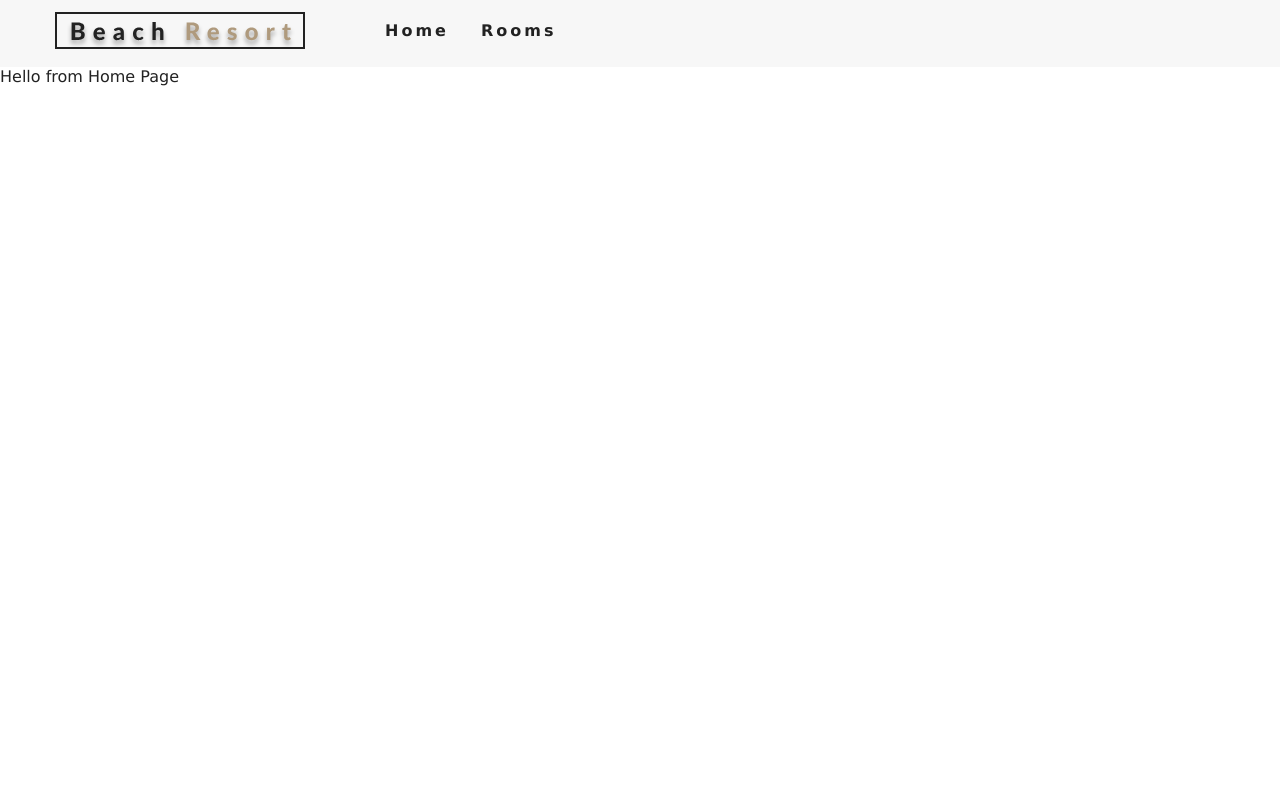
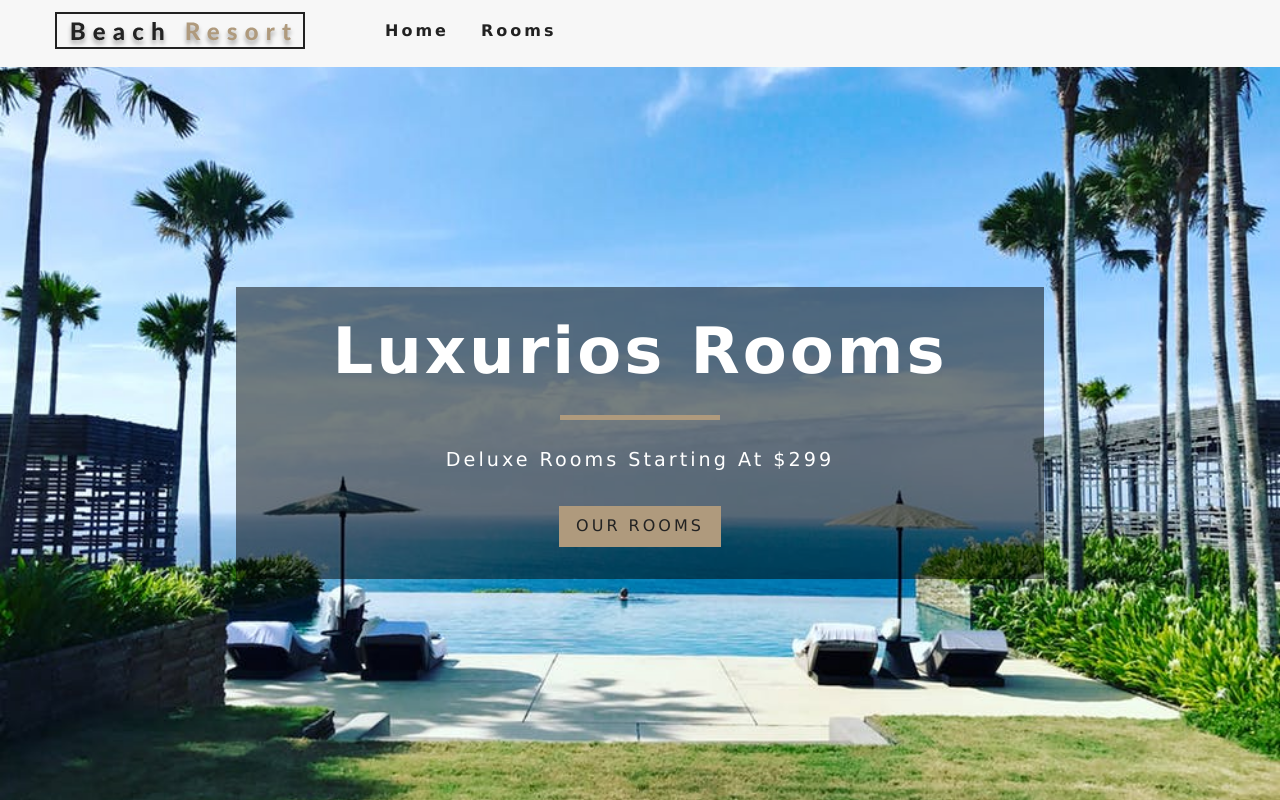
Before and after one commit to Esken1985/beach-resort-react, a React (Create React App) app: page / in a window 1280 px wide. Built offline with nearby package versions, Linux system fonts and the light colour scheme.

Commit message:
creating Hero and Banner components

```diff
--- a/public/index.html
+++ b/public/index.html
@@ -14,7 +14,6 @@
       manifest.json provides metadata used when your web app is installed on a
       user's mobile device or desktop. See https://developers.google.com/web/fundamentals/web-app-manifest/
     -->
-    <link rel="manifest" href="%PUBLIC_URL%/manifest.json" />
     <!--
       Notice the use of %PUBLIC_URL% in the tags above.
       It will be replaced with the URL of the `public` folder during the build.
--- /dev/null
+++ b/src/components/Banner.js
@@ -0,0 +1,14 @@
+import React from 'react'
+
+const Banner = ({children, title, subtitle}) => {
+    return (
+        <div className="banner" >
+            <h1>{title}</h1>
+            <div></div>
+            <p>{subtitle}</p>
+            {children}
+        </div>
+    )
+}
+
+export default Banner
--- /dev/null
+++ b/src/components/Hero.js
@@ -0,0 +1,15 @@
+import React from 'react'
+
+const Hero = ({children, hero}) => {
+    return (
+        <header className={hero}>
+            {children}
+        </header>
+    )
+}
+
+Hero.defaultProps = {
+    hero: "defaultHero"
+}
+
+export default Hero
--- a/src/components/Navbar.js
+++ b/src/components/Navbar.js
@@ -6,10 +6,9 @@
 const Navbar = () => {
   const [isOpen, setIsOpen] = useState(false);
 
-  const handleToggle = () => {
-    setIsOpen(true);
+  function handleToggle (e) {
+    setIsOpen({isOpen: !isOpen});
   };
-
   return (
     <nav className="navbar">
       <div className="nav-center">
@@ -17,7 +16,7 @@
           <Link to="/">
             <img src={logo} alt="Beach Resort" />
           </Link>
-          <button type="button" className="nav-btn" onCLick={handleToggle}>
+          <button type="button" className="nav-btn" onClick={handleToggle}>
             <FaAlignRight className="nav-icon" />
           </button>
         </div>
--- a/src/pages/Error.js
+++ b/src/pages/Error.js
@@ -1,10 +1,17 @@
 import React from 'react'
+import Banner from '../components/Banner'
+import Hero from '../components/Hero'
+import {Link} from "react-router-dom"
 
 const Error = () => {
     return (
-        <div>
-            Hello From Error Page
-        </div>
+        <Hero>
+            <Banner title="404" subtitle="Page Not Found" >
+                <Link to="/" className="btn-primary" >
+                    Return Home
+                </Link>
+            </Banner>
+        </Hero>
     )
 }
 
--- a/src/pages/Home.js
+++ b/src/pages/Home.js
@@ -1,10 +1,17 @@
 import React from 'react'
+import { Link } from 'react-router-dom'
+import Banner from '../components/Banner'
+import Hero from '../components/Hero'
 
 const Home = () => {
     return (
-        <div>
-            Hello from Home Page
-        </div>
+        <Hero>
+            <Banner title="Luxurios Rooms" subtitle="Deluxe rooms starting at $299">
+                <Link to="/rooms" className="btn-primary" >
+                    Our rooms
+                </Link>
+            </Banner>
+        </Hero>
     )
 }
 
--- a/src/pages/Rooms.js
+++ b/src/pages/Rooms.js
@@ -1,10 +1,17 @@
 import React from 'react'
+import { Link } from 'react-router-dom'
+import Banner from '../components/Banner'
+import Hero from '../components/Hero'
 
 const Rooms = () => {
     return (
-        <div>
-            Hello From Rooms Page
-        </div>
+        <Hero hero="roomsHero" >
+            <Banner title="Our Rooms" >
+                <Link to="/" className="btn-primary">
+                    Return Home
+                </Link>
+            </Banner>
+        </Hero>
     )
 }
 
```
Also changed, not shown: public/manifest.json (deleted), 1 other file (tests, documents, lock files or other folders).
